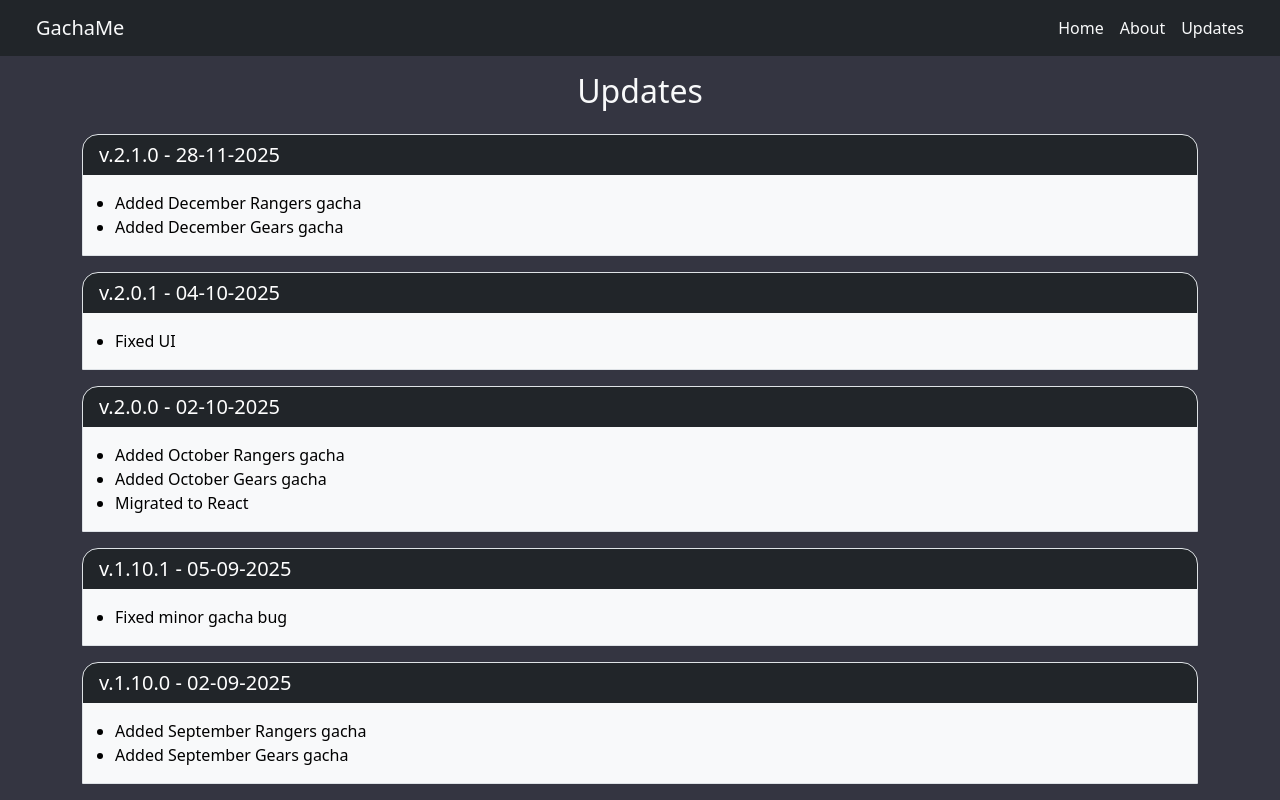
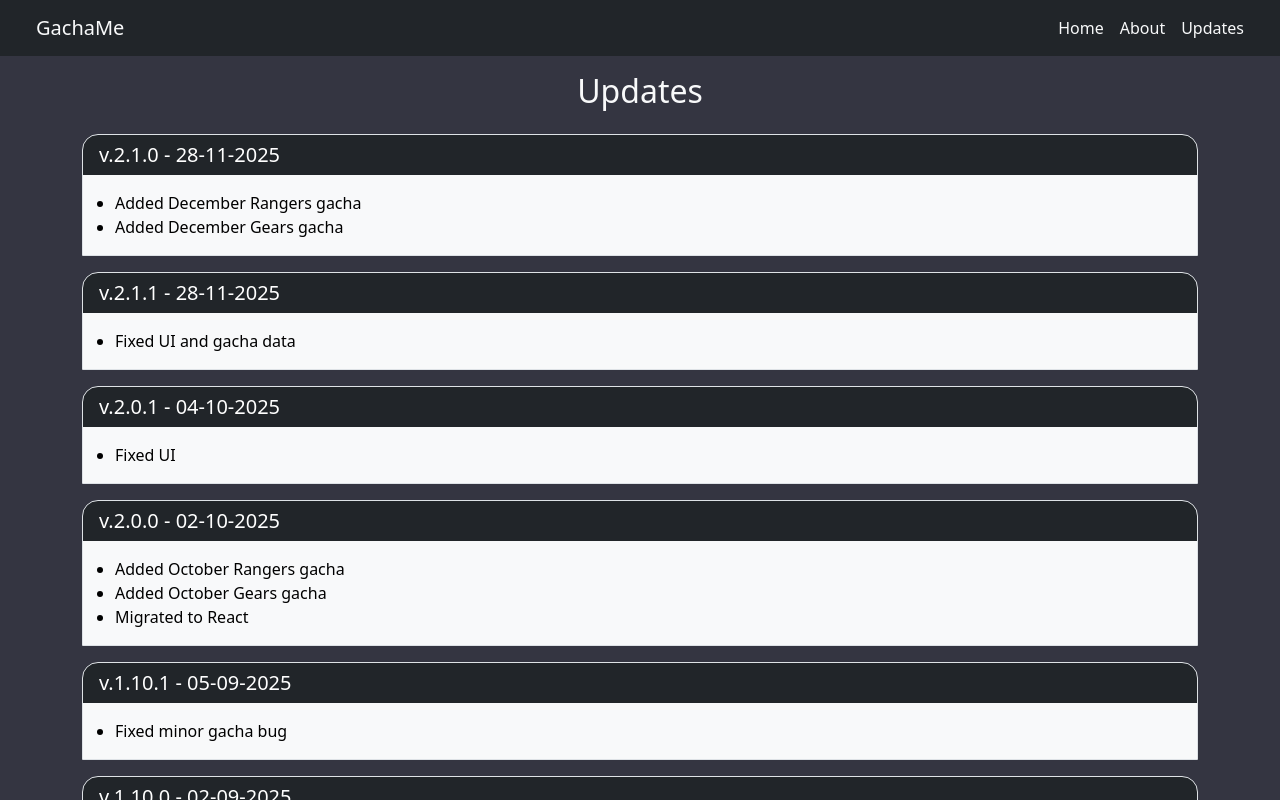
Before and after one commit to ArnutDev/gachame-react-remake, a React (Vite) app: page /updates in a window 1280 px wide. Shown: the top 800 px of the page. Built offline with nearby package versions, Linux system fonts and the light colour scheme.

Commit message:
Fixed UI and gacha data

```diff
--- a/public/assets/json-data/change-log.json
+++ b/public/assets/json-data/change-log.json
@@ -143,5 +143,12 @@
             "Added December Rangers gacha",
             "Added December Gears gacha"
         ]
+    },
+    {
+        "version": "2.1.1",
+        "date": "28-11-2025",
+        "changes": [
+            "Fixed UI and gacha data"
+        ]
     }
 ]
--- a/src/js/gachaData.js
+++ b/src/js/gachaData.js
@@ -34,7 +34,7 @@ export function getRangersGachaData() {
                 // boxId: 2,
                 title: "Gacha Rangers 6+1 Click!",
                 image: "https://gachame.github.io/images/banner-gacha/rangers-banner-box-B.png",
-                info: "Odds-up:\n - Loid\n - Yor\n"
+                info: "Odds-up:\n - Anya\n - Yor\n"
             },
             gachaConfig: {
                 // month: "even",
@@ -54,9 +54,9 @@ export function getRangersGachaData() {
                 amountCommon: 2,
                 eachRateUltra: 0.18,
                 eachRateCommon: 1.32,
-                rateUpIndex1: 0,
+                rateUpIndex1: 1,
                 rateUpIndex2: 2,
-                unRateUpIndex1: 1,
+                unRateUpIndex1: 0,
                 unRateUpIndex2: 3
             }
         },
@@ -65,7 +65,7 @@ export function getRangersGachaData() {
                 // boxId: 3,
                 title: "Gacha Rangers 6+1 Click!",
                 image: "https://gachame.github.io/images/banner-gacha/rangers-banner-box-C.png",
-                info: "Odds-up:\n - Anya\n - Bond\n"
+                info: "Odds-up:\n - Loid\n - Bond\n"
             },
             gachaConfig: {
                 // month: "even",
@@ -85,9 +85,9 @@ export function getRangersGachaData() {
                 amountCommon: 2,
                 eachRateUltra: 0.18,
                 eachRateCommon: 1.32,
-                rateUpIndex1: 1,
+                rateUpIndex1: 0,
                 rateUpIndex2: 3,
-                unRateUpIndex1: 0,
+                unRateUpIndex1: 1,
                 unRateUpIndex2: 2
             }
         }
```
